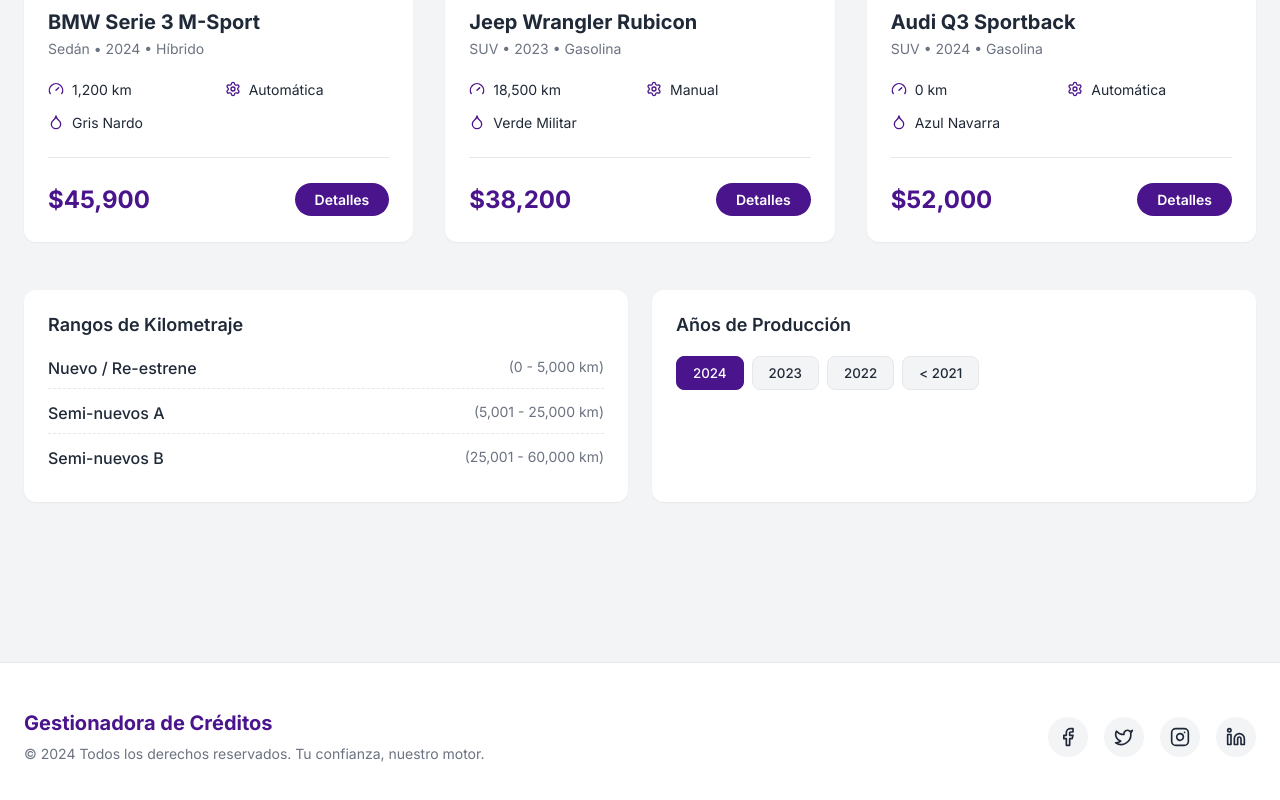
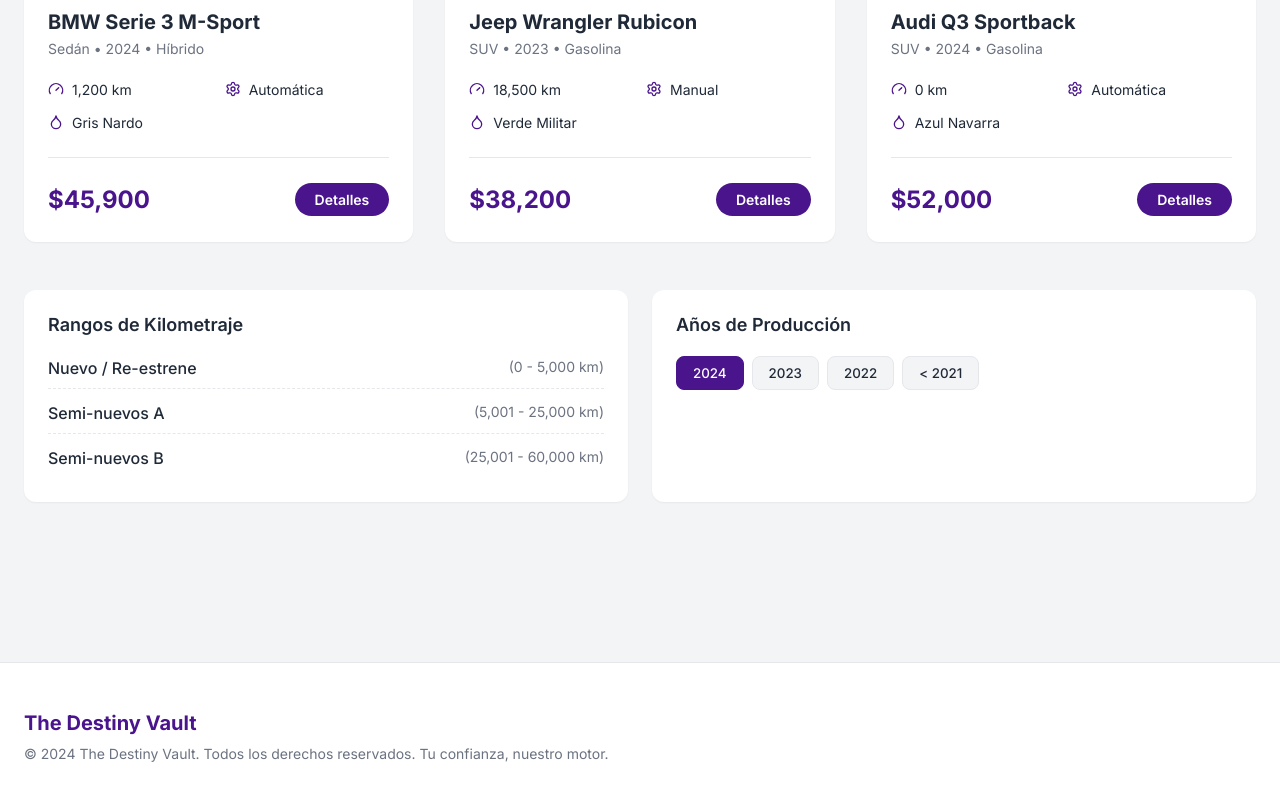
Before and after one commit to randydaniellp22026-wq/The-destiny-vault-, a React (Vite) app: page / in a window 1280 px wide. Shown: the part 1788-2588 px from the top of the page. Built offline with nearby package versions, Linux system fonts and the light colour scheme.

Commit message:
borre un div y agregue the destiny Vault

```diff
--- a/src/components/Footer.jsx
+++ b/src/components/Footer.jsx
@@ -7,16 +7,11 @@
     <footer className="footer">
       <div className="container footer-container">
         <div className="footer-left">
-          <h2 className="footer-brand">Gestionadora de Créditos</h2>
-          <p className="footer-copy">© 2024 Todos los derechos reservados. Tu confianza, nuestro motor.</p>
+          <h2 className="footer-brand">The Destiny Vault</h2>
+          <p className="footer-copy">© 2024 The Destiny Vault. Todos los derechos reservados. Tu confianza, nuestro motor.</p>
         </div>
 
-        <div className="footer-social">
-          <a href="#" className="social-icon" aria-label="Facebook"><Facebook size={20} /></a>
-          <a href="#" className="social-icon" aria-label="Twitter"><Twitter size={20} /></a>
-          <a href="#" className="social-icon" aria-label="Instagram"><Instagram size={20} /></a>
-          <a href="#" className="social-icon" aria-label="LinkedIn"><Linkedin size={20} /></a>
-        </div>
+
       </div>
     </footer>
   );
```
